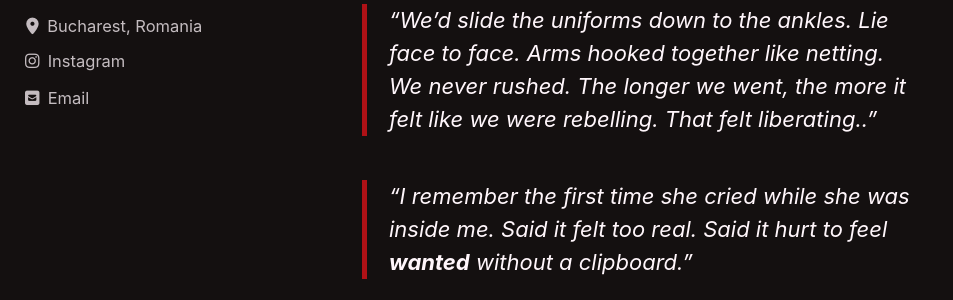
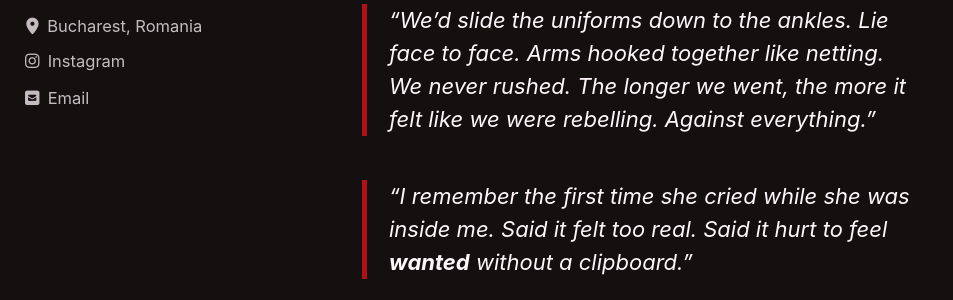
Before and after one commit to kyrie-edelweiss/edelweiss-archive, a Jekyll site: the page built from _pages/red-king.md, in a window 1280 px wide and 900 px high, scrolled down 45484 px. Shown: the part 253-553 px from the top of the window, without its empty margins (0-953 px from the left). Built offline with Jekyll 4.4.1, drawn with Linux system fonts in a browser that asks for light colours; cached includes are drawn as plain includes; our own code applies the rules of GitHub Pages for plain Markdown files.

Commit message:
Update red-king.md

```diff
--- a/_pages/red-king.md
+++ b/_pages/red-king.md
@@ -871,7 +871,7 @@
 
 > *“We never talked about being lovers. That word didn’t exist down there. But sometimes she’d whisper, real quiet, ‘I want to forget the shift code.’ That meant: don’t stop tonight. That meant: take the whole hour.”*
 
-> *“We’d slide the uniforms down to the ankles. Lie face to face. Arms hooked together like netting. We never rushed. The longer we went, the more it felt like we were rebelling. That felt liberating..”*
+> *“We’d slide the uniforms down to the ankles. Lie face to face. Arms hooked together like netting. We never rushed. The longer we went, the more it felt like we were rebelling. Against everything.”*
 
 > _“I remember the first time she cried while she was inside me. Said it felt too real. Said it hurt to feel **wanted** without a clipboard.”_
 
```
